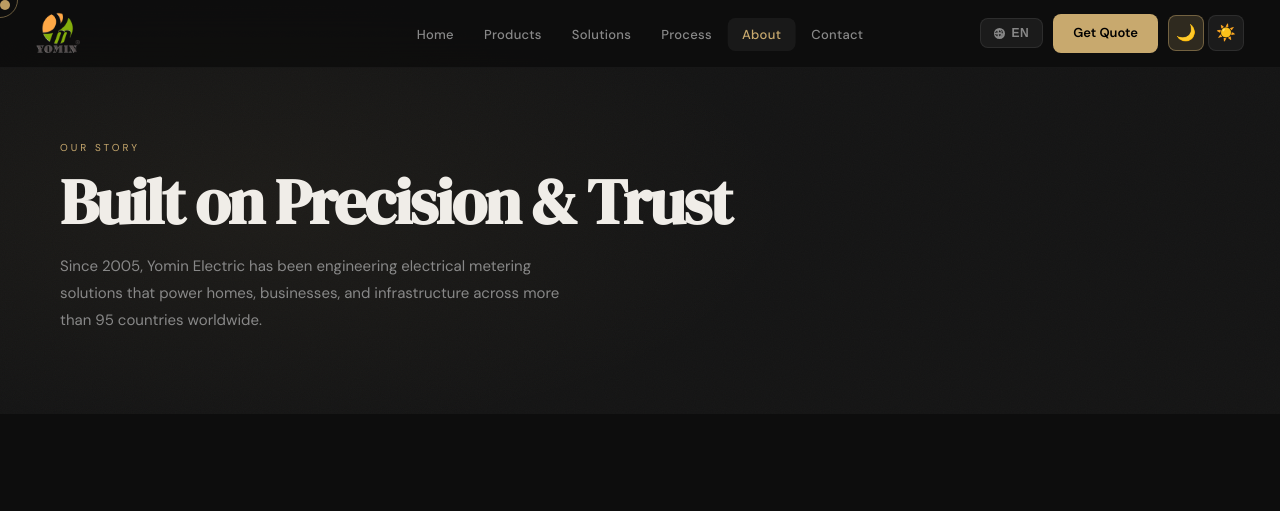
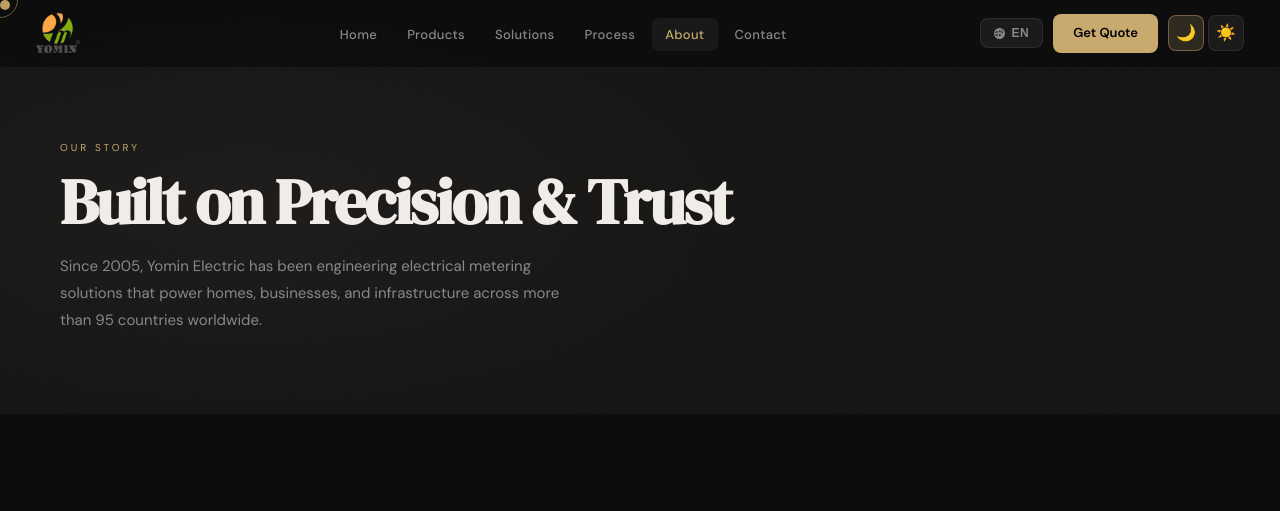
Before and after one commit to Saladinjj/yominelectric, a plain HTML site: page about.html in a window 1280 px wide. Shown: the top 511 px of the page. Drawn offline with Linux system fonts and the light colour scheme.

Commit message:
Adjust desktop nav positioning to align with hero split background

```diff
--- a/assets/css/main.css
+++ b/assets/css/main.css
@@ -39,7 +39,7 @@ nav.sc { background: rgba(13,13,13,.99); }
 .n-logo { display: flex; align-items: center; gap: 8px; text-decoration: none; flex-shrink: 0; }
 .n-logo img { height: 44px; width: auto; object-fit: contain; filter: brightness(1.1); }
 .n-logo-fb { font-family: var(--sf); font-size: 17px; color: var(--tx); }
-.n-ctr { position: absolute; left: 50%; transform: translateX(-50%); display: flex; align-items: center; gap: 2px; list-style: none; }
+.n-ctr { position: absolute; left: 44%; transform: translateX(-50%); display: flex; align-items: center; gap: 2px; list-style: none; }
 .n-ctr a { text-decoration: none; color: var(--mt); font-size: 13px; font-weight: 500; letter-spacing: .3px; padding: 8px 14px; border-radius: 8px; transition: color .2s, background .2s; }
 .n-ctr a:hover, .n-ctr a.active { color: var(--tx); background: rgba(255,255,255,.05); }
 .n-ctr a.active { color: var(--ac); }
```
